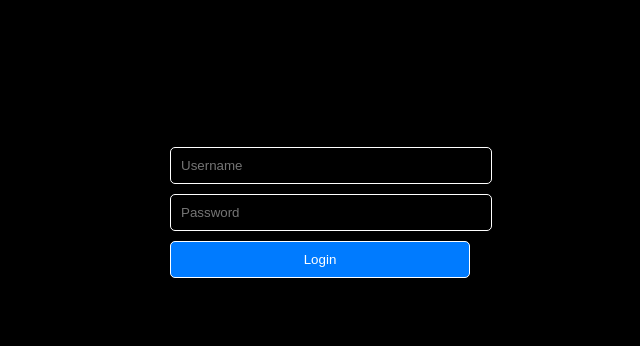
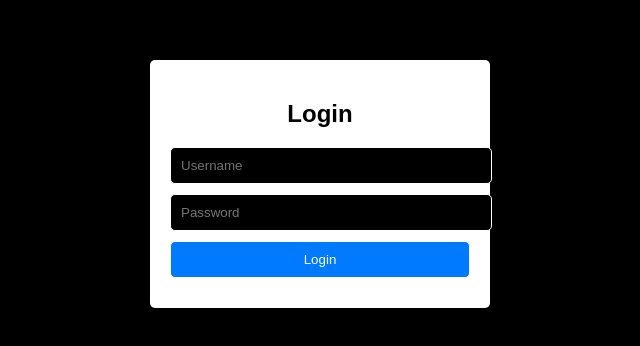
Before and after one commit to kekegon0910/test, a plain HTML site: page index.html in a window 1280 px wide. Shown: the part 224-570 px from the top of the page, without its empty margins (320-960 px from the left). Drawn offline with Linux system fonts and the light colour scheme.

Commit message:
Update styles.css

```diff
--- a/styles.css
+++ b/styles.css
@@ -11,7 +11,7 @@ body {
 .login-container {
     width: 300px;
     padding: 20px;
-    background-color: #000; /* 背景を黒に設定 */
+    background-color: #fff; /* 背景を黒に設定 */
     border-radius: 5px;
     box-shadow: 0px 0px 10px 0px rgba(0, 0, 0, 0.1);
     text-align: center;
```
